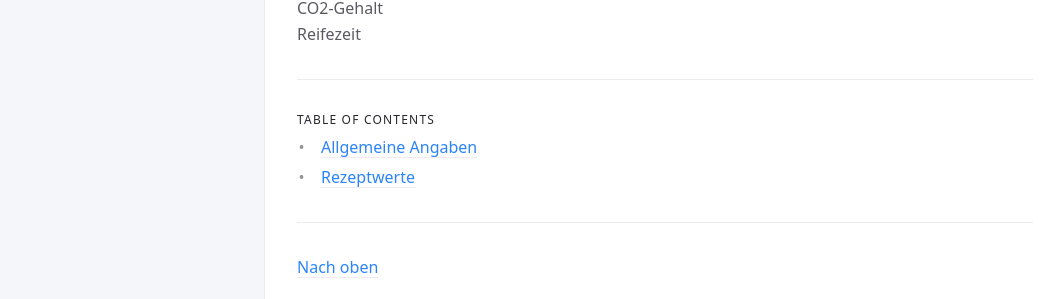
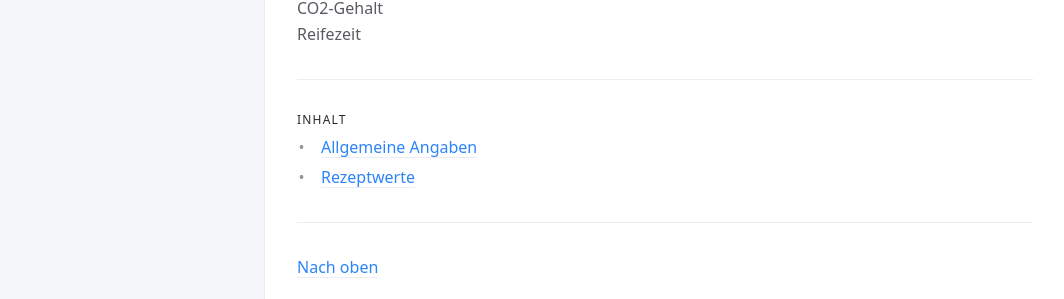
Before and after one commit to IsometricXH/kbh-glossar, a Jekyll site: the page built from docs/2-rezept/0-rezept.md, in a window 1280 px wide and 1052 px high. Shown: the part 677-976 px from the top of the window, without its empty margins (107-1171 px from the left). Built offline with Jekyll 4.4.1, drawn with Linux system fonts in a browser that asks for light colours.

```diff
--- a/_layouts/default.html
+++ b/_layouts/default.html
@@ -139,7 +139,7 @@ layout: table_wrappers
 
         {% if page.has_children == true and page.has_toc != false %}
           <hr>
-          <h2 class="text-delta">Table of contents</h2>
+          <h2 class="text-delta">Inhalt</h2>
           <ul>
             {%- assign children_list = pages_list | where: "parent", page.title | where: "grand_parent", page.parent -%}
             {% for child in children_list %}
```
